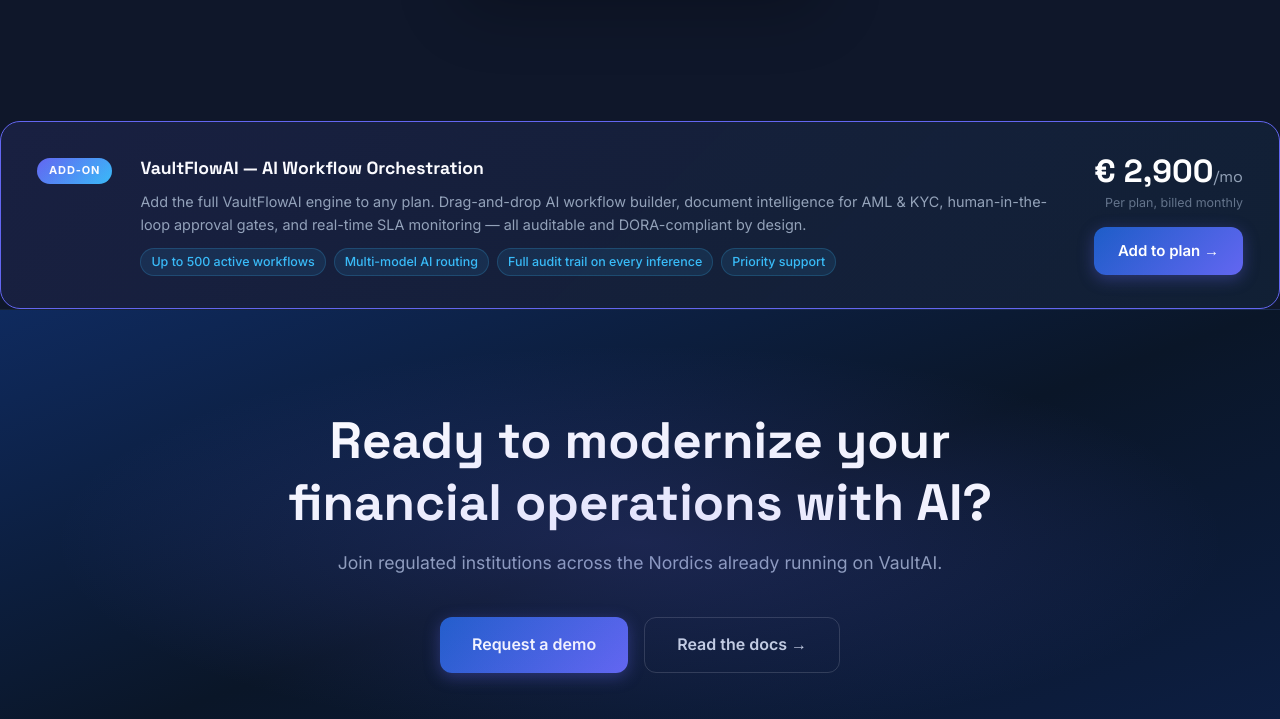
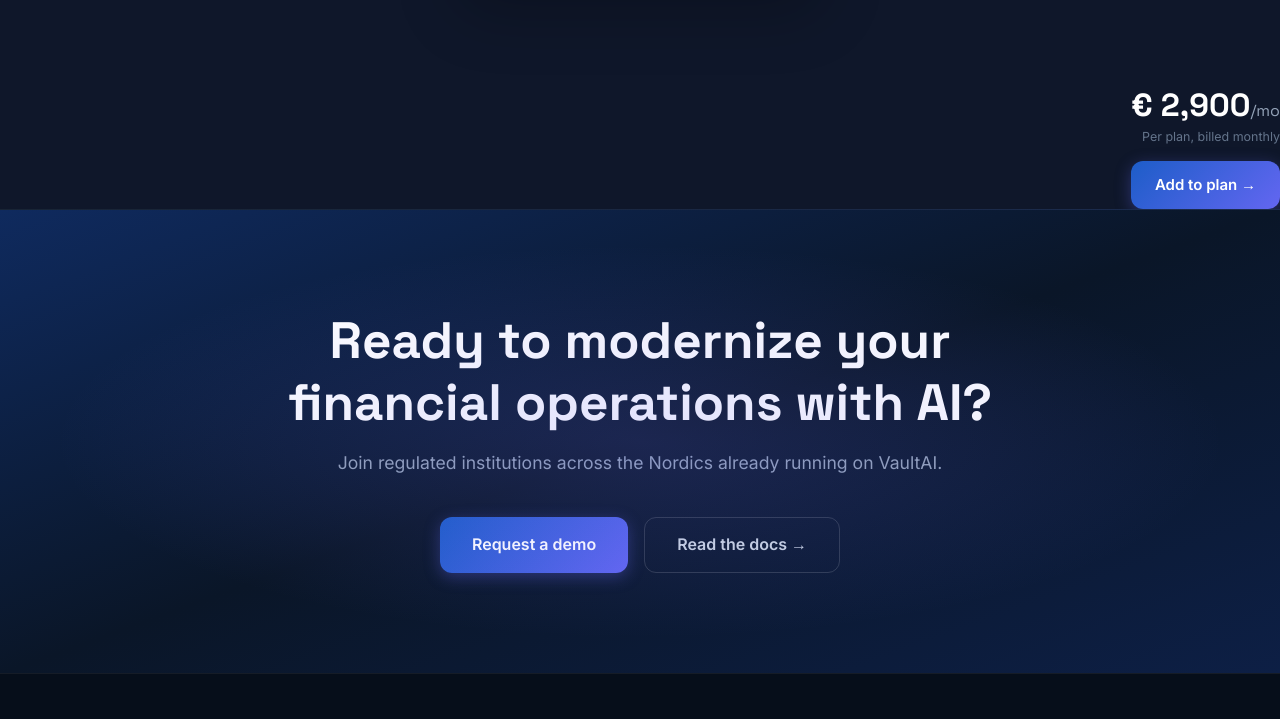
Before and after one commit to sebslack123/VaultAI, a website: page index.html in a window 1280 px wide. Shown: the part 8680-9399 px from the top of the page. Drawn offline with Linux system fonts and the light colour scheme.

Commit message:
chore: reset to demo-ready state — remove VaultFlowAI add-on [vaultaireverse]

```diff
--- a/index.html
+++ b/index.html
@@ -728,20 +728,6 @@
     </div>
   </section>
 
-      <!-- VAULTFLOWAI ADD-ON -->
-      <div class="addon-block" id="vaultflowai-addon">
-        <div class="addon-inner">
-          <div class="addon-badge">Add-on</div>
-          <div class="addon-info">
-            <div class="addon-title">VaultFlowAI — AI Workflow Orchestration</div>
-            <div class="addon-desc">Add the full VaultFlowAI engine to any plan. Drag-and-drop AI workflow builder, document intelligence for AML &amp; KYC, human-in-the-loop approval gates, and real-time SLA monitoring — all auditable and DORA-compliant by design.</div>
-            <div class="addon-features">
-              <span>Up to 500 active workflows</span>
-              <span>Multi-model AI routing</span>
-              <span>Full audit trail on every inference</span>
-              <span>Priority support</span>
-            </div>
-          </div>
           <div class="addon-price-col">
             <div class="addon-price">€ 2,900<span>/mo</span></div>
             <div class="addon-note">Per plan, billed monthly</div>
```
